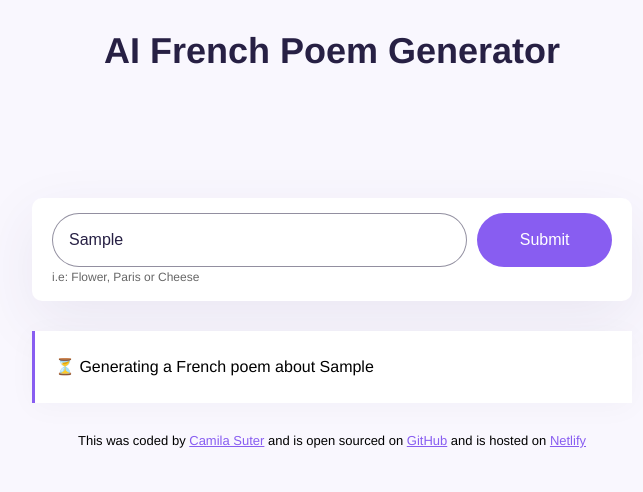
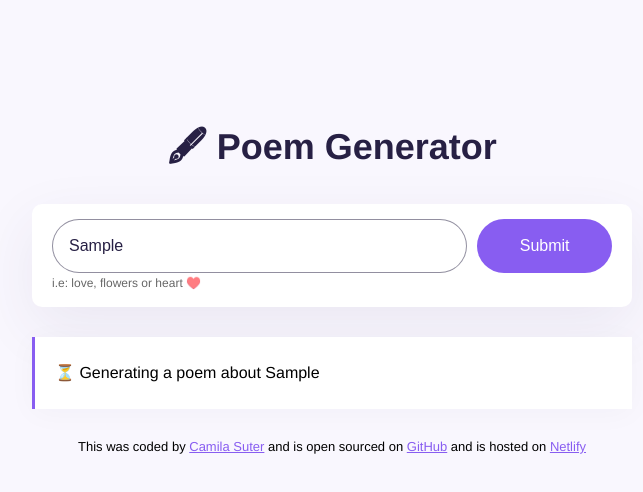
Before and after one commit to csuter22/AI-poem-generator-cs, a plain HTML site: page index.html in a window 1280 px wide. Both pictures are taken after typing "Sample" into the empty fields and a click on the input 852 px from the left and 240 px from the top of the page. Shown: the whole page, without its empty margins (308-951 px from the left). Drawn offline with nearby package versions, Linux system fonts and the light colour scheme; no server answers.

Commit message:
update last details

```diff
--- a/index.html
+++ b/index.html
@@ -6,18 +6,19 @@
     <link rel="stylesheet" href="src/style.css">
     <script src="https://unpkg.com/typewriter-effect@latest/dist/core.js"></script>
     <script src="https://cdn.jsdelivr.net/npm/axios@1.6.7/dist/axios.min.js"></script>
-    <title>AI French Poem Generator</title>
+    <title>AI Poem Generator</title>
 </head>
 <body>
+<div class="container">
     <header>
-    <h1>AI French Poem Generator</h1>
+    <h1>🖋 Poem Generator</h1>
 </header>
-<div class="container">
+
 <main>
     <div class="form-container">
     <form id="poemgenerator">
         <input type="text"
-        placeholder="Enter the topic of the French poem"
+        placeholder="Enter the topic of the poem"
         autofocus
         required
         autocomplete="off"
@@ -25,7 +26,7 @@
         id="user-instructions"/>
        <input type="submit" class="submitbutton" />
     </form>
-    <small class="hint">i.e: Flower, Paris or Cheese</small>
+    <small class="hint">i.e: love, flowers or heart ♥️</small>
     </div>
     <div class="poem hidden blink" id="poem">
     </div>
--- a/src/index.js
+++ b/src/index.js
@@ -16,12 +16,12 @@ function generatePoem(event){
     let apiKey = "df73cc7f5588b777fa97d5409151t3of";
     let context =
       "You are a romantic poem expert and love to write short poems. Your mission is to generate a 4 lines poem and separate each line with a <br />. Make sure to follow the user instructions. Do not include a title to the poem. Sign the poem with 'SheCodes AI' inside a <strong> element";
-    let promp = "User instructions: Generate a French poem about ${instructionInput.value}";
+    let promp = "User instructions: Generate a poem about ${instructionInput.value}";
     let apiUrl = `https://api.shecodes.io/ai/v1/generate?prompt=${prompt}&context=${context}&key=${apiKey}`;
 
     let poemElement = document.querySelector("#poem");
     poemElement.classList.remove("hidden");
-    poemElement.innerHTML = `<div class="generating"> ⏳ Generating a French poem about ${instructionsInput.value}</div>`;
+    poemElement.innerHTML = `<div class="generating"> ⏳ Generating a poem about ${instructionsInput.value}</div>`;
 
     console.log("generating poem");
     console.log(`Prompt: ${prompt}`);
--- a/src/style.css
+++ b/src/style.css
@@ -2,6 +2,11 @@ body{
     background-color: #f9f7fe;
     font-family: Helvetica, Arial, sans-serif
 }
+
+a{
+    color: #885df1;
+}
+
 .container{
     margin: 120px auto;
     max-width: 600px;
@@ -10,6 +15,7 @@ body{
 header{
     margin-bottom: 30px;
 }
+
 h1{
     text-align: center;
     font-weight: 800;
@@ -32,13 +38,9 @@ form{
 
 .hint{
     line-height: 1.5;
-    margin-top: 1px;
     opacity: 0.6;
     font-size: 12px;
-}
-
-a{
-    color: #885df1;
+    margin-top: 5px;
 }
 
 .instructions{
```
